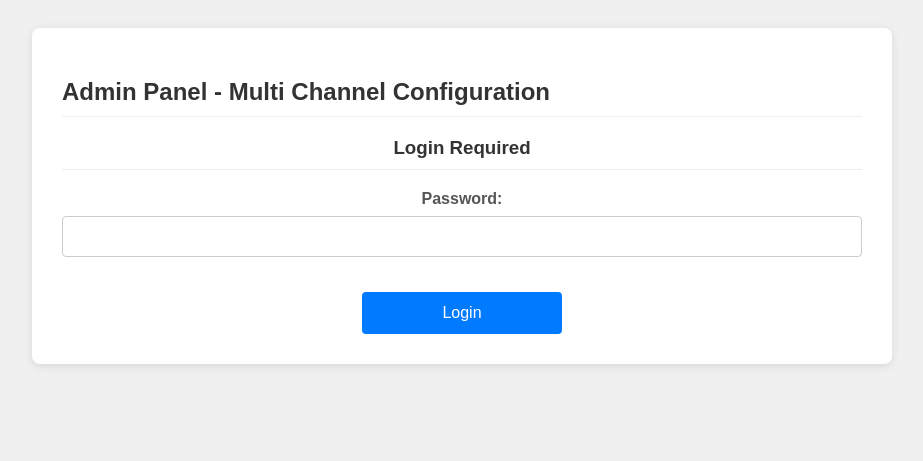
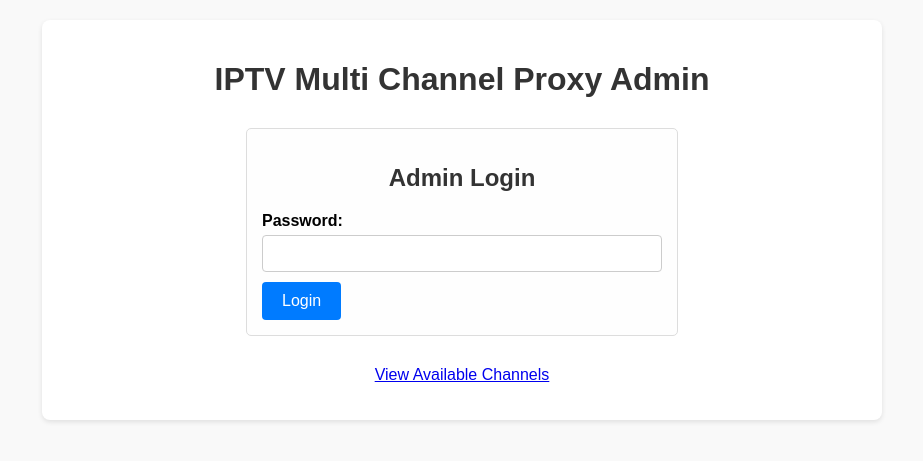
Before and after one commit to shahariarmahfuz/Live, a Python web app: template templates/admin_multi.html in a window 1280 px wide. Shown: the top 461 px of the page, without its empty margins (178-1101 px from the left). Run offline with Jinja, Linux system fonts and the light colour scheme; the template is opened without the code that fills it, so the values that code supplies are empty.

Commit message:
Update admin_multi.html

```diff
--- a/templates/admin_multi.html
+++ b/templates/admin_multi.html
@@ -3,106 +3,125 @@
 <head>
     <meta charset="UTF-8">
     <meta name="viewport" content="width=device-width, initial-scale=1.0">
-    <title>Admin - Multi Channel Configuration</title>
+    <title>Admin Panel - Multi Channel Proxy</title>
     <style>
-        body { font-family: sans-serif; padding: 20px; background-color: #f0f0f0; }
-        .container { max-width: 800px; margin: auto; background: #fff; padding: 30px; border-radius: 8px; box-shadow: 0 2px 10px rgba(0,0,0,0.1); }
-        h2, h3 { color: #333; border-bottom: 1px solid #eee; padding-bottom: 10px; margin-bottom: 20px;}
-        label { display: block; margin-bottom: 8px; font-weight: bold; color: #555;}
-        input[type="text"], input[type="url"], input[type="password"], button {
-            width: 100%;
-            padding: 12px;
-            margin-bottom: 15px;
-            box-sizing: border-box;
-            border: 1px solid #ccc;
-            border-radius: 4px;
-        }
-        button { background-color: #007bff; color: white; border: none; cursor: pointer; font-size: 16px; }
+        body { font-family: sans-serif; margin: 20px; background-color: #f9f9f9; }
+        .container { max-width: 800px; margin: auto; background: #fff; padding: 20px; border-radius: 8px; box-shadow: 0 2px 5px rgba(0,0,0,0.1); }
+        h1, h2 { text-align: center; color: #333; }
+        .flash-messages { list-style: none; padding: 0; margin-bottom: 15px; }
+        .flash-messages li { padding: 10px 15px; margin-bottom: 10px; border-radius: 4px; }
+        .flash-success { background-color: #d4edda; color: #155724; border: 1px solid #c3e6cb; }
+        .flash-error { background-color: #f8d7da; color: #721c24; border: 1px solid #f5c6cb; }
+        form { margin-bottom: 20px; padding: 15px; border: 1px solid #ddd; border-radius: 5px; background-color: #fefefe; }
+        label { display: block; margin-bottom: 5px; font-weight: bold; }
+        input[type="text"], input[type="password"], input[type="url"] { width: calc(100% - 22px); padding: 10px; margin-bottom: 10px; border: 1px solid #ccc; border-radius: 4px; }
+        button { padding: 10px 20px; background-color: #007bff; color: white; border: none; border-radius: 4px; cursor: pointer; font-size: 1em; }
         button:hover { background-color: #0056b3; }
-        button.delete-btn { background-color: #dc3545; font-size: 14px; padding: 8px 12px; width: auto; display: inline-block; margin-left: 10px;}
+        button.delete-btn { background-color: #dc3545; margin-left: 10px; }
         button.delete-btn:hover { background-color: #c82333; }
-        .message { padding: 15px; margin-bottom: 20px; border-radius: 5px; border: 1px solid transparent; }
-        .success { background-color: #d4edda; color: #155724; border-color: #c3e6cb; }
-        .error { background-color: #f8d7da; color: #721c24; border-color: #f5c6cb; }
-        .channel-list { margin-top: 30px; }
-        .channel-item { background: #f9f9f9; padding: 15px; border: 1px solid #eee; border-radius: 4px; margin-bottom: 10px; display: flex; justify-content: space-between; align-items: center; word-wrap: break-word; overflow-wrap: break-word; }
-        .channel-info { flex-grow: 1; margin-right: 15px; }
-        .channel-info strong { display: block; margin-bottom: 5px; color: #333;}
-        .channel-info span { color: #555; font-size: 0.9em; display: block; word-break: break-all;}
-        .channel-actions { flex-shrink: 0; }
-         .logout-form button { background-color: #6c757d; margin-top: 20px; }
-         .logout-form button:hover { background-color: #5a6268; }
-         .login-container { text-align: center; }
-         .login-container button { max-width: 200px; margin: 20px auto 0; display: block;}
-         .form-section { margin-bottom: 30px; padding: 20px; background-color: #fdfdfd; border: 1px solid #eee; border-radius: 5px;}
-
+        button.logout-btn { background-color: #6c757d; float: right;}
+        button.logout-btn:hover { background-color: #5a6268;}
+        table { width: 100%; border-collapse: collapse; margin-top: 20px; }
+        th, td { border: 1px solid #ddd; padding: 10px; text-align: left; word-break: break-all; }
+        th { background-color: #f2f2f2; }
+        td form { margin-bottom: 0; padding: 0; border: none; background: none; display: inline;}
+        .login-form { max-width: 400px; margin: 30px auto; }
+        .actions { white-space: nowrap; }
+        .home-link { display: block; text-align: center; margin-top: 20px; }
     </style>
 </head>
 <body>
     <div class="container">
-        <h2>Admin Panel - Multi Channel Configuration</h2>
+        <h1>IPTV Multi Channel Proxy Admin</h1>
 
         {% with messages = get_flashed_messages(with_categories=true) %}
             {% if messages %}
+                <ul class="flash-messages">
                 {% for category, message in messages %}
-                    <div class="message {{ category }}">{{ message }}</div>
+                    <li class="flash-{{ category }}">{{ message }}</li>
                 {% endfor %}
+                </ul>
             {% endif %}
         {% endwith %}
 
-        {% if not session.get('logged_in') %}
-            <div class="login-container">
-                <h3>Login Required</h3>
-                <form method="post" action="{{ url_for('admin_login') }}">
-                    <label for="password">Password:</label>
-                    <input type="password" id="password" name="password" required>
-                    <button type="submit">Login</button>
-                </form>
-            </div>
-        {% else %}
-            <p>You are logged in.</p>
+        {% if session.logged_in %}
+            <form action="{{ url_for('admin_logout') }}" method="post" style="display: inline;">
+                 <button type="submit" class="logout-btn">Logout</button>
+            </form>
+            <h2>Manage Channels</h2>
 
-             <div class="form-section">
-                <h3>Add or Update Channel</h3>
-                <form method="post" action="{{ url_for('add_or_update_channel') }}">
-                     <label for="channel_id">Channel ID (lowercase letters/numbers only, e.g., 'channel1'):</label>
-                     <input type="text" id="channel_id" name="channel_id" pattern="[a-z0-9]+" title="Only lowercase letters and numbers allowed, no spaces." placeholder="mychannel" required>
+            <form action="{{ url_for('add_or_update_channel') }}" method="post">
+                 <input type="hidden" name="action" id="form_action" value="add"> <label for="channel_id">Channel ID (only letters/numbers, no spaces):</label>
+                 <input type="text" id="channel_id" name="channel_id" pattern="[a-zA-Z0-9]+" title="Only letters and numbers allowed." required>
 
-                    <label for="source_url">Source M3U8 URL:</label>
-                    <input type="url" id="source_url" name="source_url" placeholder="https://example.com/stream.m3u8" required>
+                 <label for="source_url">Source M3U8 URL:</label>
+                 <input type="url" id="source_url" name="source_url" placeholder="e.g., http://example.com/stream.m3u8" required>
 
-                    <button type="submit">Save Channel</button>
-                    <small style="display: block; margin-top: 5px; color: #666;">If the Channel ID already exists, its URL will be updated.</small>
-                </form>
-            </div>
-
-            <div class="channel-list form-section">
-                <h3>Current Channels</h3>
-                {% if channels %}
-                    {% for channel_id, info in channels.items()|sort %}
-                        <div class="channel-item">
-                            <div class="channel-info">
-                                <strong>ID:</strong> {{ channel_id }} <br>
-                                <strong>Source URL:</strong> <span>{{ info.source_url }}</span>
-                                <strong>Proxy URL:</strong> <span>{{ url_for('serve_m3u8', channel_id=channel_id, _external=True) }}</span>
-                             </div>
-                             <div class="channel-actions">
-                                <form method="post" action="{{ url_for('delete_channel', channel_id=channel_id) }}" style="display: inline;" onsubmit="return confirm('Are you sure you want to delete channel \'{{ channel_id }}\'?');">
-                                     <button type="submit" class="delete-btn">Delete</button>
-                                </form>
-                             </div>
-                        </div>
-                    {% endfor %}
-                {% else %}
-                    <p><i>No channels configured yet. Add one using the form above.</i></p>
-                {% endif %}
-            </div>
-
-            <form method="post" action="{{ url_for('admin_logout') }}" class="logout-form">
-                 <button type="submit">Logout</button>
+                 <button type="submit" id="submit_button">Add Channel</button>
+                 <button type="button" onclick="resetForm()" style="margin-left: 10px; background-color: #ffc107;">Cancel Edit</button>
             </form>
 
+            <h2>Current Channels</h2>
+            {% if channels %}
+                <table>
+                    <thead>
+                        <tr>
+                            <th>Channel ID</th>
+                            <th>Source URL</th>
+                            <th>Proxy URL</th>
+                            <th>Actions</th>
+                        </tr>
+                    </thead>
+                    <tbody>
+                        {% for channel_id, info in channels.items()|sort %}
+                        <tr>
+                            <td>{{ channel_id }}</td>
+                            <td>{{ info.source_url }}</td>
+                            <td><a href="{{ url_for('serve_m3u8', channel_id=channel_id, _external=True) }}" target="_blank">/live/{{ channel_id }}.m3u8</a></td>
+                            <td class="actions">
+                                <button type="button" onclick="editChannel('{{ channel_id }}', '{{ info.source_url }}')">Edit</button>
+                                <form action="{{ url_for('delete_channel', channel_id=channel_id) }}" method="post" onsubmit="return confirm('Are you sure you want to delete channel \'{{ channel_id }}\'?');">
+                                    <button type="submit" class="delete-btn">Delete</button>
+                                </form>
+                            </td>
+                        </tr>
+                        {% endfor %}
+                    </tbody>
+                </table>
+            {% else %}
+                <p>No channels configured yet.</p>
+            {% endif %}
+
+            <script>
+                function editChannel(id, url) {
+                    document.getElementById('channel_id').value = id;
+                    document.getElementById('source_url').value = url;
+                    document.getElementById('form_action').value = 'update'; // অ্যাকশন পরিবর্তন করুন
+                    document.getElementById('submit_button').textContent = 'Update Channel';
+                    document.getElementById('channel_id').readOnly = true; // আইডি পরিবর্তন করতে দেবেন না
+                    window.scrollTo(0, 0); // ফর্মের শুরুতে স্ক্রল করুন
+                }
+
+                function resetForm() {
+                    document.getElementById('channel_id').value = '';
+                    document.getElementById('source_url').value = '';
+                    document.getElementById('form_action').value = 'add'; // অ্যাকশন রিসেট করুন
+                    document.getElementById('submit_button').textContent = 'Add Channel';
+                    document.getElementById('channel_id').readOnly = false; // আইডি আবার এডিট করা যাবে
+                }
+            </script>
+
+        {% else %}
+            <form action="{{ url_for('admin_login') }}" method="post" class="login-form">
+                 <h2>Admin Login</h2>
+                 <label for="password">Password:</label>
+                 <input type="password" id="password" name="password" required>
+                 <button type="submit">Login</button>
+             </form>
         {% endif %}
+         <p class="home-link">
+            <a href="{{ url_for('index') }}">View Available Channels</a>
+        </p>
     </div>
 </body>
 </html>
```
